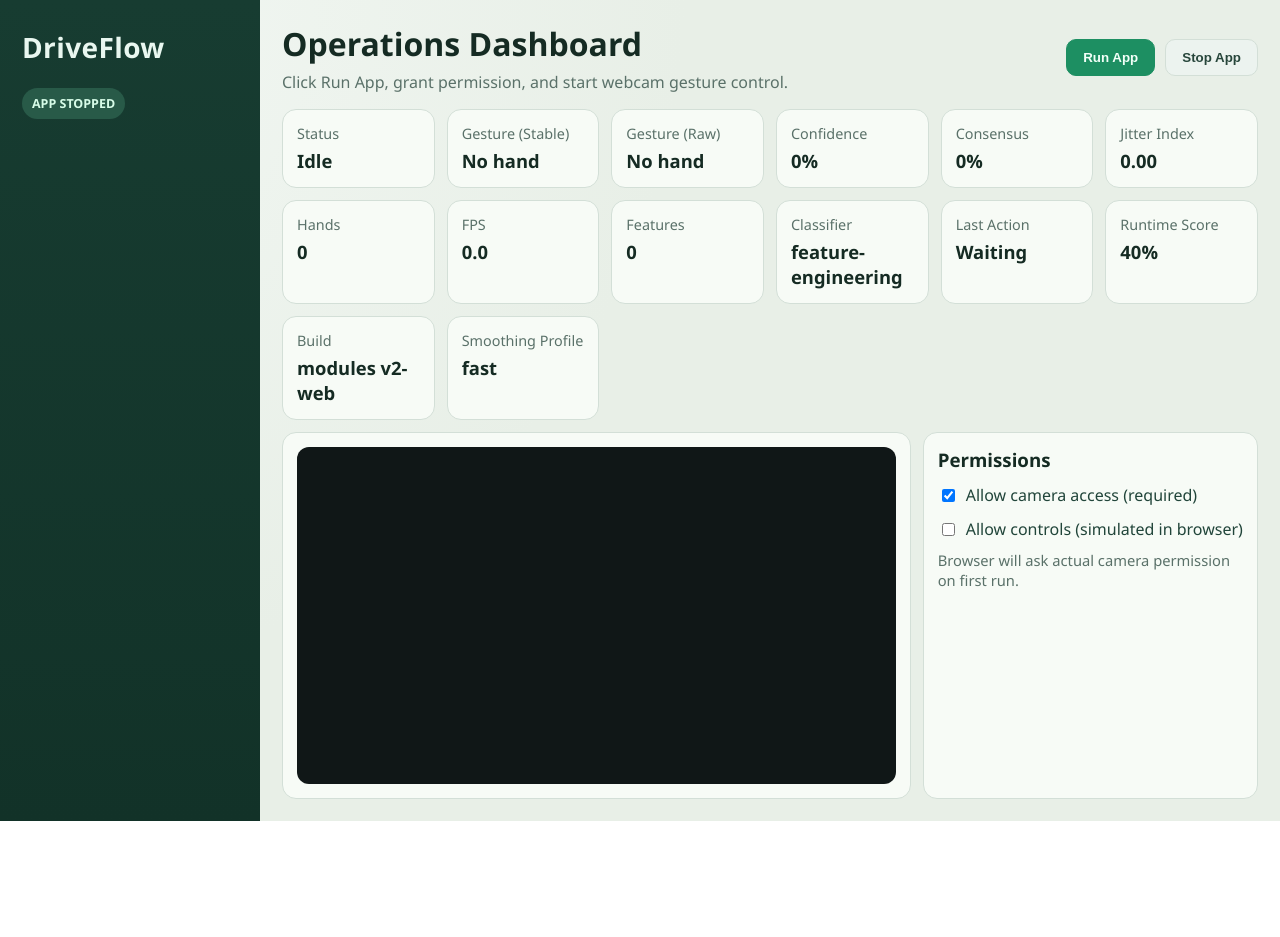
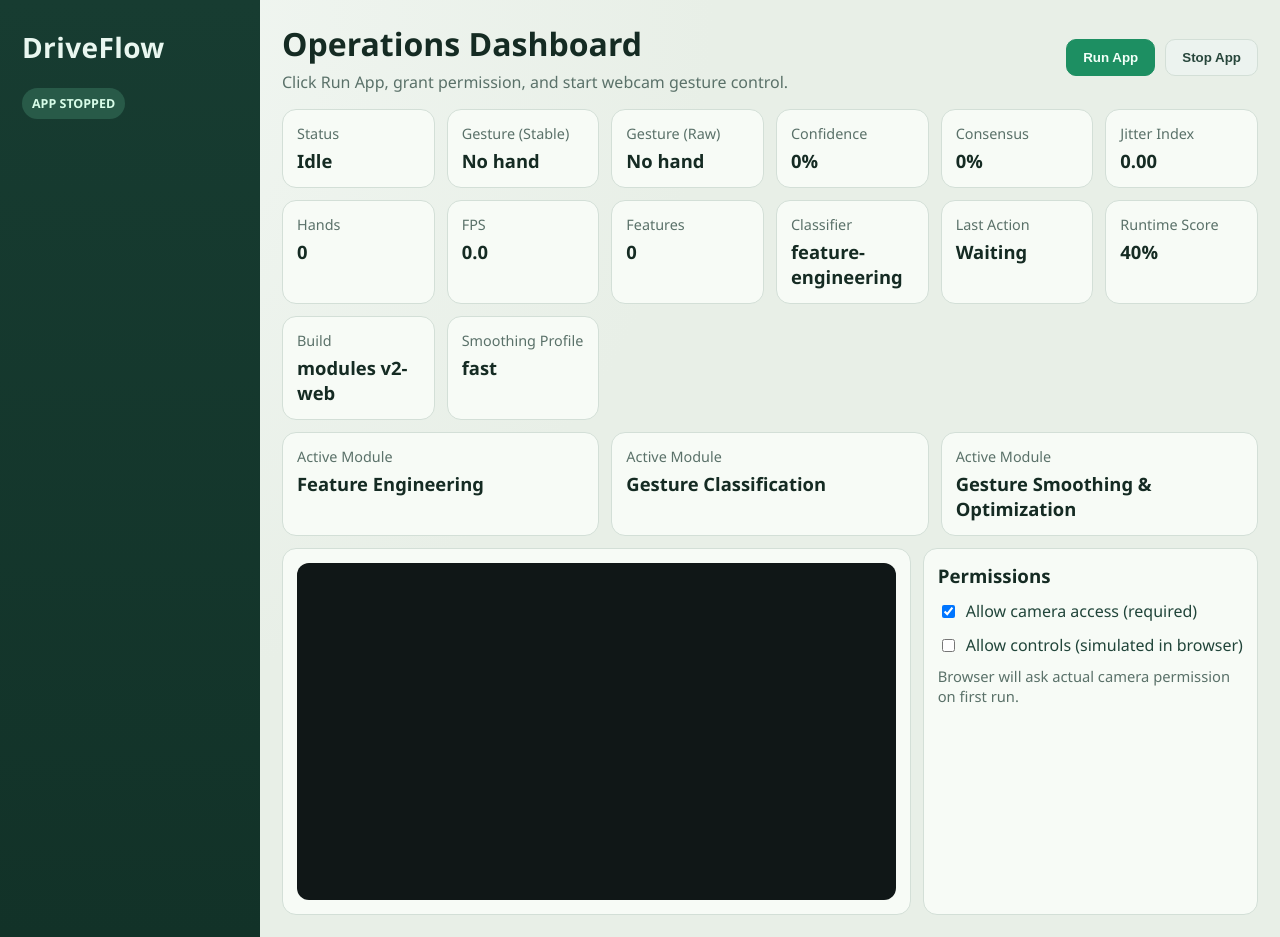
Before and after one commit to Asadullahqadir-1/Gesture-Based-Pc-Control, a Next.js app in the folder web-dashboard/: page / in a window 1280 px wide. Before the commit the page ends 821 px from the top, so only its background shows below. Built offline with nearby package versions, Linux system fonts and the light colour scheme.

Commit message:
Show active module names in web dashboard

```diff
--- a/web-dashboard/app/globals.css
+++ b/web-dashboard/app/globals.css
@@ -135,6 +135,11 @@ body {
   grid-template-columns: 1.5fr 0.8fr;
 }
 
+.module-grid {
+  margin-top: 12px;
+  grid-template-columns: repeat(3, minmax(0, 1fr));
+}
+
 .video-wrap {
   position: relative;
   border-radius: 12px;
@@ -233,6 +238,10 @@ body {
     grid-template-columns: repeat(2, minmax(0, 1fr));
   }
 
+  .module-grid {
+    grid-template-columns: 1fr;
+  }
+
   .main-grid {
     grid-template-columns: 1fr;
   }
--- a/web-dashboard/app/page.js
+++ b/web-dashboard/app/page.js
@@ -6,6 +6,11 @@ import { FilesetResolver, HandLandmarker } from "@mediapipe/tasks-vision";
 const DEFAULT_GESTURE = "No hand";
 const MODULE_BUILD = "modules v2-web";
 const SMOOTH_PROFILE = "fast";
+const ACTIVE_MODULES = [
+  "Feature Engineering",
+  "Gesture Classification",
+  "Gesture Smoothing & Optimization",
+];
 const HAND_CONNECTIONS = [
   [0, 1], [1, 2], [2, 3], [3, 4],
   [0, 5], [5, 6], [6, 7], [7, 8],
@@ -679,6 +684,15 @@ export default function Page() {
           <article className="card"><span>Smoothing Profile</span><strong>{SMOOTH_PROFILE}</strong></article>
         </div>
 
+        <div className="grid module-grid">
+          {ACTIVE_MODULES.map((moduleName) => (
+            <article className="card" key={moduleName}>
+              <span>Active Module</span>
+              <strong>{moduleName}</strong>
+            </article>
+          ))}
+        </div>
+
         <div className="grid main-grid">
           <article className="card video-card">
             <div className="video-wrap">
```
Also changed, not shown: 2 other files (tests, documents, lock files or other folders).
